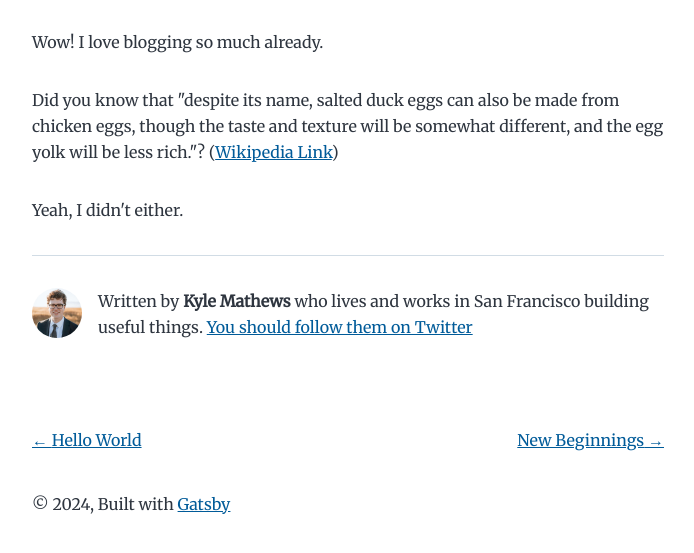
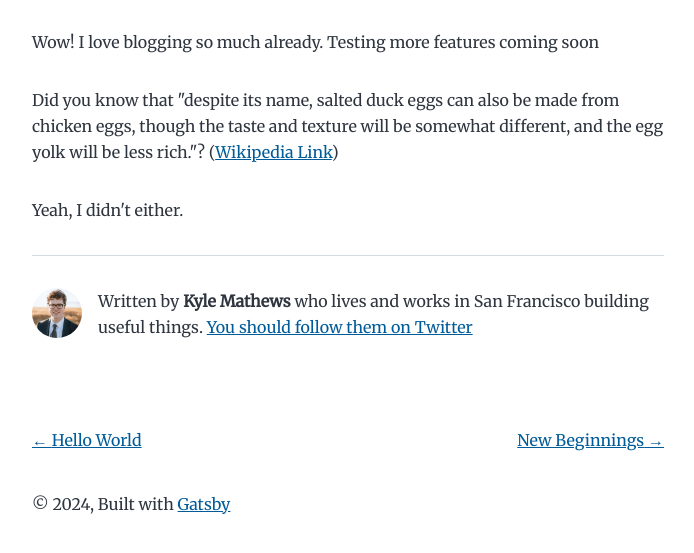
Before and after one commit to lacric/gatsby, a Gatsby site: page /my-second-post/ in a window 1280 px wide. Shown: the part 211-764 px from the top of the page, without its empty margins (292-986 px from the left). Built offline with nearby package versions, Linux system fonts and the light colour scheme; Gatsby itself is replaced by a stand-in of ours.

Commit message:
Update index.md
test deployment on update

```diff
--- a/content/blog/my-second-post/index.md
+++ b/content/blog/my-second-post/index.md
@@ -3,7 +3,7 @@ title: My Second Post!
 date: "2015-05-06T23:46:37.121Z"
 ---
 
-Wow! I love blogging so much already.
+Wow! I love blogging so much already. Testing more features coming soon
 
 Did you know that "despite its name, salted duck eggs can also be made from
 chicken eggs, though the taste and texture will be somewhat different, and the
```
